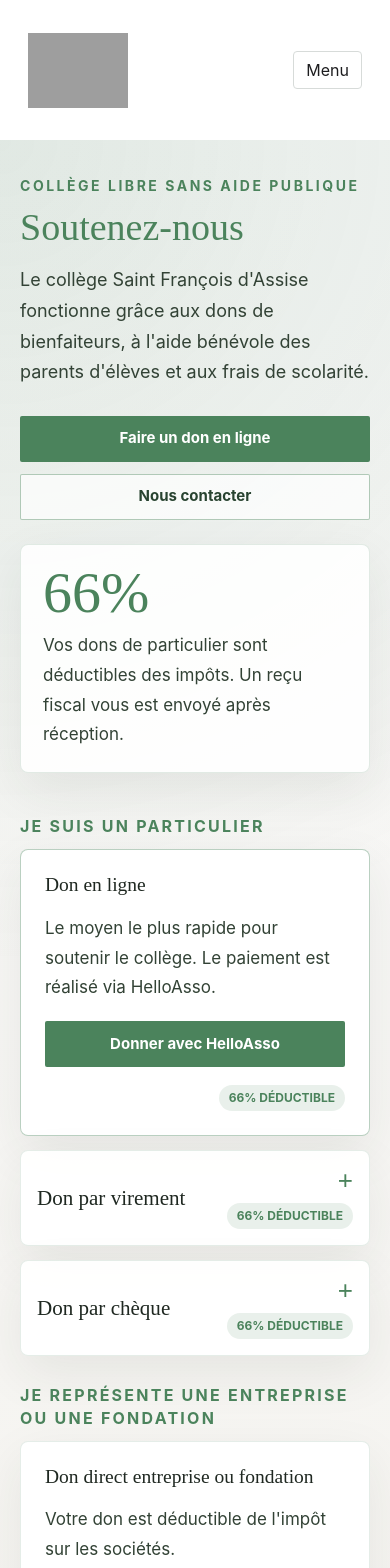
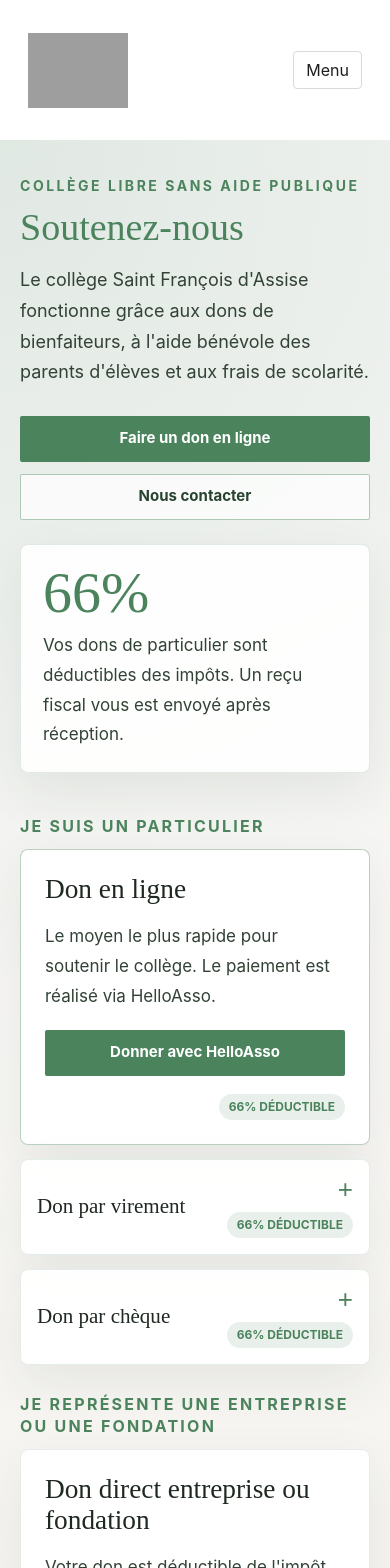
Before and after one commit to Duluth-Technologies/st-francois, an Angular app: page /soutenez-nous in a window 390 px wide. Shown: the top 1568 px of the page. Built offline with nearby package versions, Linux system fonts and the light colour scheme; grey boxes are pictures that could not be loaded.

Commit message:
Fix Support Us mobile version

```diff
--- a/src/app/pages/support/support-page.component.css
+++ b/src/app/pages/support/support-page.component.css
@@ -161,6 +161,8 @@
 .donation-card,
 .donation-details,
 .donation-video {
+  width: 100%;
+  min-width: 0;
   overflow: hidden;
   border: 1px solid rgba(75, 131, 92, 0.14);
   border-radius: 8px;
@@ -205,6 +207,7 @@
 }
 
 .donation-card h3 {
+  min-width: 0;
   margin: 0;
   color: #1f2821;
   font-family: 'Cardo', serif;
@@ -255,6 +258,7 @@
 .donation-details summary span {
   grid-column: 1;
   grid-row: 1 / 3;
+  min-width: 0;
 }
 
 .donation-details summary::-webkit-details-marker {
@@ -402,7 +406,8 @@
   }
 
   .donation-card h3 {
-    font-size: clamp(18px, 5vw, 24px);
+    font-size: clamp(24px, 7vw, 30px);
+    white-space: normal;
   }
 
   .donation-card {
```
